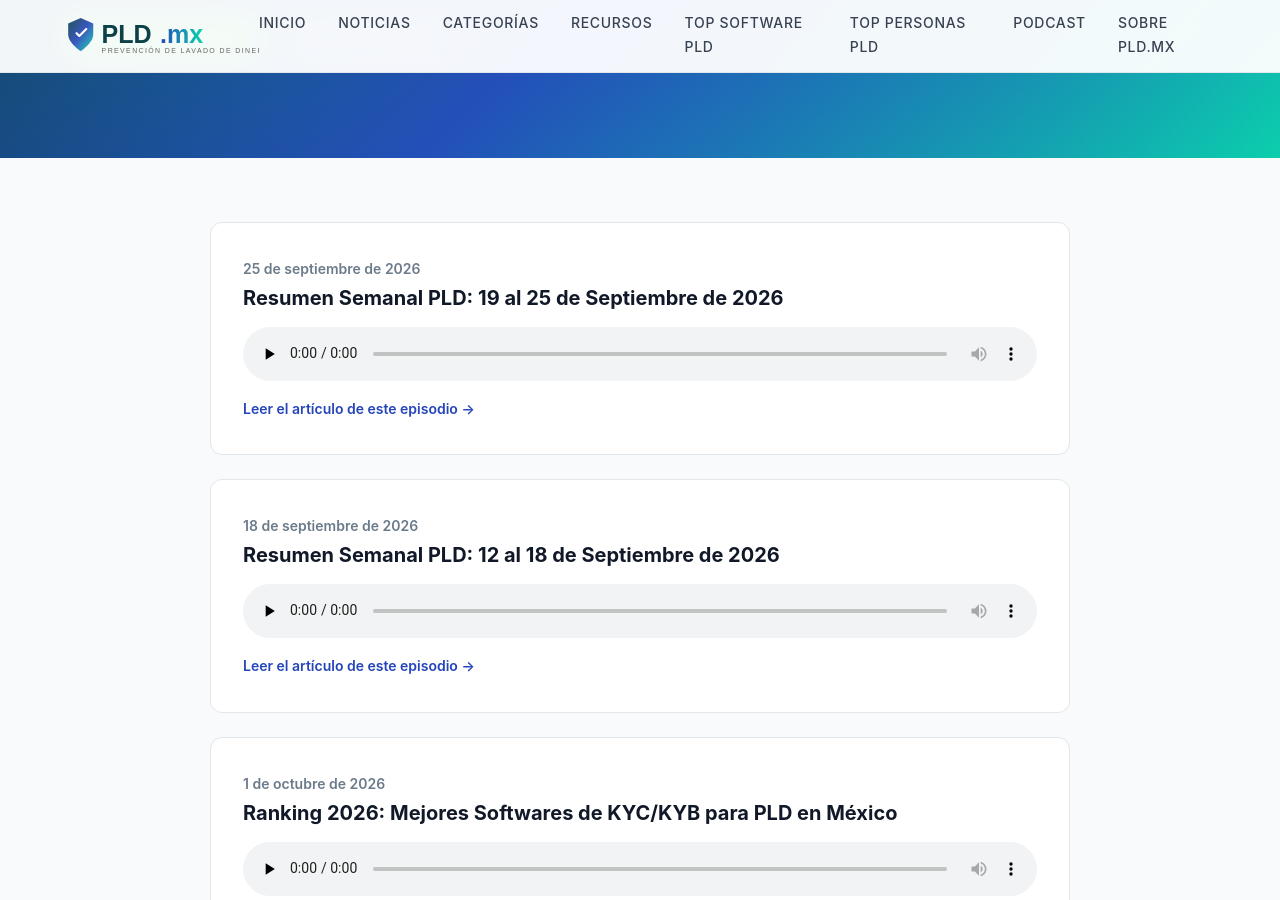
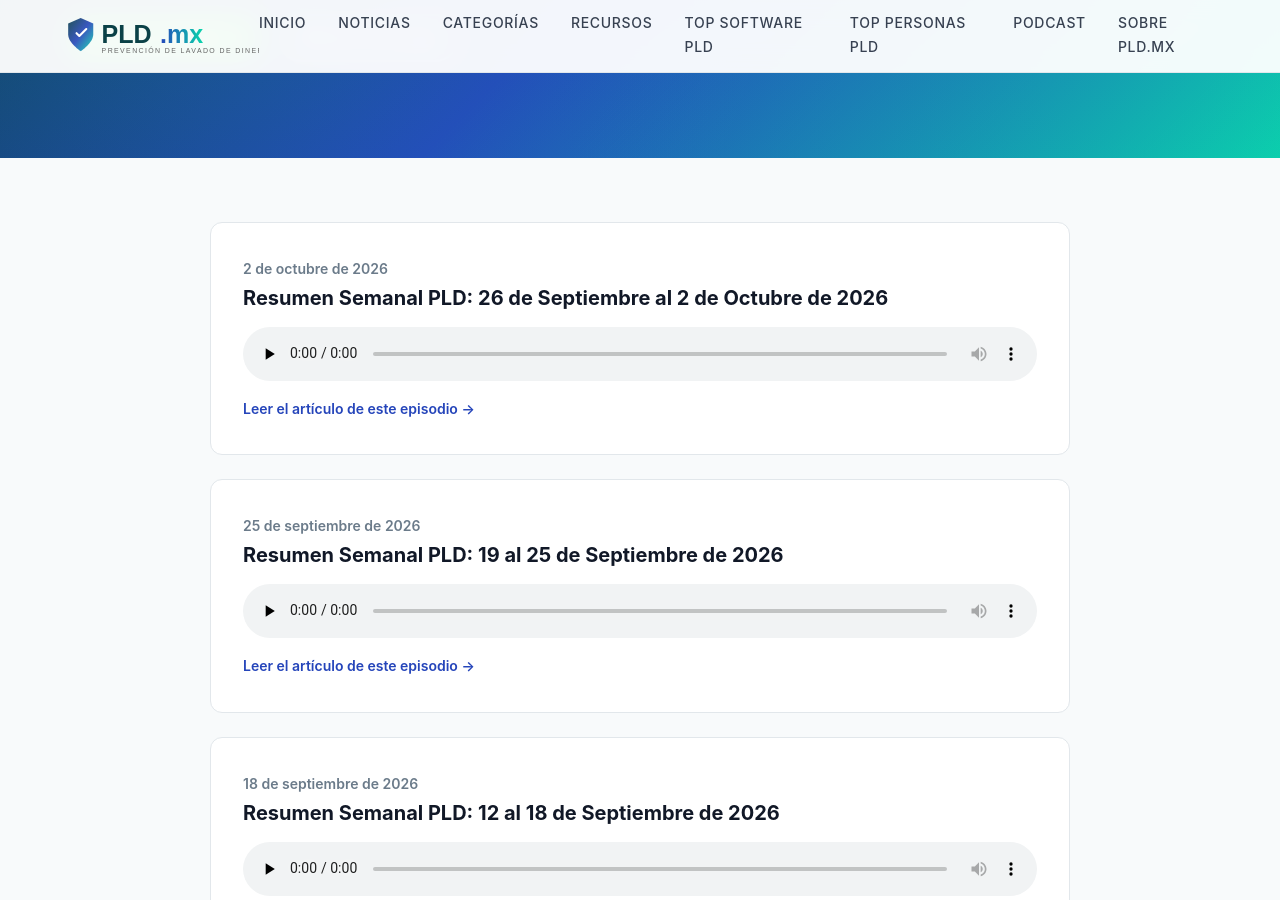
Before and after one commit to jovenjuanpirami/pld.mx, a Jekyll site: the page built from pages/podcast.html, in a window 1280 px wide and 900 px high, scrolled down 356 px. Built offline with Jekyll 4.4.1, drawn with Linux system fonts in a browser that asks for light colours; some web fonts are replaced.

Commit message:
Track new podcast episode(s)

```diff
--- a/_data/podcast_episodes.json
+++ b/_data/podcast_episodes.json
@@ -148,5 +148,11 @@
     "buzzsprout_id": 19863661,
     "published_at": "2026-09-25T11:00:00.000-04:00",
     "title": "Resumen Semanal PLD: 19 al 25 de Septiembre de 2026"
+  },
+  "2026-10-02-resumen-semanal-pld": {
+    "audio_url": "https://www.buzzsprout.com/2617719/episodes/19900342-resumen-semanal-pld-26-de-septiembre-al-2-de-octubre-de-2026.mp3",
+    "buzzsprout_id": 19900342,
+    "published_at": "2026-10-02T11:00:00.000-04:00",
+    "title": "Resumen Semanal PLD: 26 de Septiembre al 2 de Octubre de 2026"
   }
 }
```
